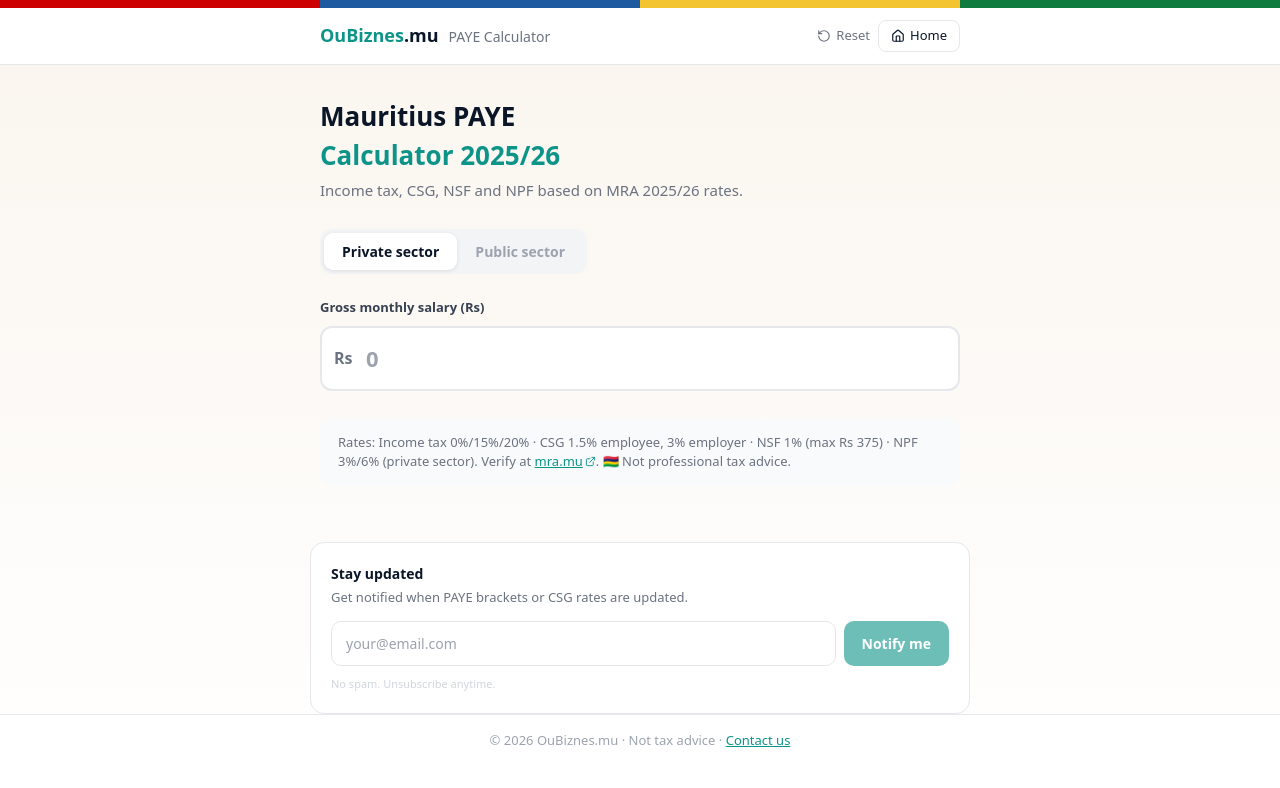
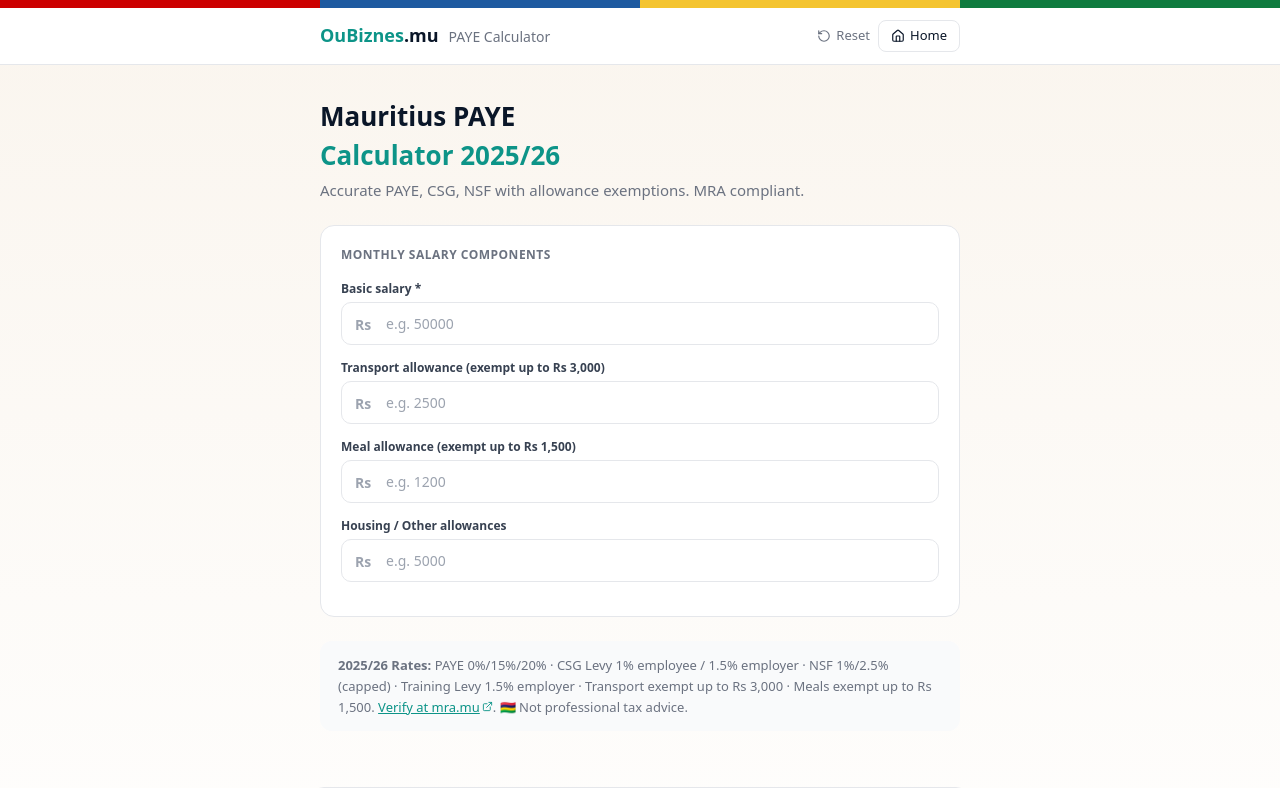
Before and after one commit to pravish1922-ctrl/oubiznes, a Next.js app: page /paye in a window 1280 px wide. Shown: the top 788 px of the page. Built offline with nearby package versions, Linux system fonts and the light colour scheme.

Commit message:
Update page.jsx

```diff
--- a/app/paye/page.jsx
+++ b/app/paye/page.jsx
@@ -1,7 +1,7 @@
 "use client";
 import { useState } from "react";
 import Link from "next/link";
-import { Home, RotateCcw, ExternalLink } from "lucide-react";
+import { Home, RotateCcw, ExternalLink, ChevronDown, ChevronUp } from "lucide-react";
 import EmailCapture from "@/components/EmailCapture";
 
 const NAVY = "#0A1628";
@@ -10,57 +10,105 @@
 const GREEN = "#0F7B3F";
 const BLUE = "#1E5AA0";
 
-// MRA 2025-26 income tax brackets (monthly)
-const BRACKETS = [
-  { limit: 25000, rate: 0 },      // 0% up to Rs 25,000/month (Rs 300K/year)
-  { limit: 83333, rate: 0.15 },   // 15% up to Rs 83,333/month (Rs 1M/year)
-  { limit: Infinity, rate: 0.20 },// 20% above
+// MRA 2025-26 PAYE TAX BRACKETS (Monthly) — effective 1 July 2025
+const PAYE_BRACKETS = [
+  { limit: 38462, rate: 0 },        // 0% up to Rs 38,462/month (exempt threshold)
+  { limit: 83333, rate: 0.15 },     // 15% from Rs 38,463 to Rs 83,333
+  { limit: Infinity, rate: 0.20 },  // 20% above Rs 83,333
 ];
 
-// CSG rates 2025-26 (employee)
-const CSG_EMPLOYEE = 0.015; // 1.5% of basic salary
-const CSG_EMPLOYER = 0.03;  // 3% of basic salary
-const NSF_EMPLOYEE = 0.01;  // 1% (max Rs 375/month)
-const NSF_MAX = 375;
-const FSC_RATE = 0.005; // 0.5% financial services
-const NPF_EMPLOYEE = 0.03; // 3% NPF (private sector)
-const NPF_EMPLOYER = 0.06; // 6% NPF employer
+// Social contributions 2025/26
+const CSG_EMPLOYEE = 0.01;  // CSG/NCS Employee 1% (levy on basic salary)
+const CSG_EMPLOYER = 0.015; // CSG/NCS Employer 1.5% (levy on basic salary)
+const NSF_EMPLOYEE = 0.01;  // NSF Employee 1% on basic salary
+const NSF_EMPLOYER = 0.025; // NSF Employer 2.5% on basic salary
+const TRAINING_LEVY = 0.015; // Training Levy 1.5% employer on basic salary
 
-function calcPAYE(grossMonthly) {
+// NSF min/max ceilings 2025/26
+const NSF_MIN = 5250;   // Minimum insurable salary
+const NSF_MAX = 69200;  // Maximum insurable salary (as of July 2025)
+
+// Allowance exemptions
+const TRANSPORT_EXEMPT = 3000;  // Transport allowance exempt
+const MEAL_EXEMPT = 1500;       // Meal allowance exempt
+
+function calcPAYE(taxable) {
+  if (taxable <= 0) return 0;
   let tax = 0;
-  let remaining = grossMonthly;
+  let remaining = taxable;
   let prevLimit = 0;
-  for (const bracket of BRACKETS) {
+  for (const bracket of PAYE_BRACKETS) {
     if (remaining <= 0) break;
     const bandSize = bracket.limit - prevLimit;
-    const taxable = Math.min(remaining, bandSize);
-    tax += taxable * bracket.rate;
-    remaining -= taxable;
+    const taxable_in_band = Math.min(remaining, bandSize);
+    tax += taxable_in_band * bracket.rate;
+    remaining -= taxable_in_band;
     prevLimit = bracket.limit;
   }
   return tax;
 }
 
+function capNSF(basic, amount) {
+  // NSF contributions are capped at the ceiling
+  const cappedBasic = Math.min(Math.max(basic, NSF_MIN), NSF_MAX);
+  return cappedBasic * amount;
+}
+
 export default function PAYECalculator() {
-  const [gross, setGross] = useState("");
-  const [employeeType, setEmployeeType] = useState("private"); // private | public
+  const [basic, setBasic] = useState("");
+  const [transport, setTransport] = useState("");
+  const [meals, setMeals] = useState("");
+  const [housing, setHousing] = useState("");
+  const [employeeType, setEmployeeType] = useState("private");
+  const [showAdvanced, setShowAdvanced] = useState(false);
 
-  const grossNum = parseFloat(gross.replace(/,/g, "")) || 0;
+  const basicNum = parseFloat(basic.replace(/,/g, "")) || 0;
+  const transportNum = parseFloat(transport.replace(/,/g, "")) || 0;
+  const mealsNum = parseFloat(meals.replace(/,/g, "")) || 0;
+  const housingNum = parseFloat(housing.replace(/,/g, "")) || 0;
 
-  const paye = calcPAYE(grossNum);
-  const csgEmployee = grossNum * CSG_EMPLOYEE;
-  const csgEmployer = grossNum * CSG_EMPLOYER;
-  const nsfEmployee = Math.min(grossNum * NSF_EMPLOYEE, NSF_MAX);
-  const npfEmployee = employeeType === "private" ? grossNum * NPF_EMPLOYEE : 0;
-  const npfEmployer = employeeType === "private" ? grossNum * NPF_EMPLOYER : 0;
+  // Gross = all components
+  const grossMonthly = basicNum + transportNum + mealsNum + housingNum;
 
-  const totalDeductions = paye + csgEmployee + nsfEmployee + npfEmployee;
-  const netPay = grossNum - totalDeductions;
-  const totalEmployerCost = grossNum + csgEmployer + npfEmployer;
+  // Exempt allowances
+  const transportExempt = Math.min(transportNum, TRANSPORT_EXEMPT);
+  const mealExempt = Math.min(mealsNum, MEAL_EXEMPT);
+  const transportTaxable = Math.max(transportNum - TRANSPORT_EXEMPT, 0);
+  const mealTaxable = Math.max(mealsNum - MEAL_EXEMPT, 0);
+
+  // Taxable income for PAYE
+  const taxableForPAYE = basicNum + transportTaxable + mealTaxable + housingNum;
+
+  // PAYE calculation
+  const paye = calcPAYE(taxableForPAYE);
+
+  // CSG/NCS (1% employee on basic only)
+  const csgEmployee = basicNum * CSG_EMPLOYEE;
+  const csgEmployer = basicNum * CSG_EMPLOYER;
+
+  // NSF (1% employee, 2.5% employer on basic, capped)
+  const nsfEmployee = capNSF(basicNum, NSF_EMPLOYEE);
+  const nsfEmployer = capNSF(basicNum, NSF_EMPLOYER);
+
+  // Training Levy (employer only)
+  const trainingLevy = basicNum * TRAINING_LEVY;
+
+  // Total deductions for employee
+  const totalDeductions = paye + csgEmployee + nsfEmployee;
+  const netPay = grossMonthly - totalDeductions;
+
+  // Total employer cost
+  const totalEmployerCost = grossMonthly + csgEmployer + nsfEmployer + trainingLevy;
 
   const fmt = (n) => "Rs " + n.toLocaleString("en-MU", { minimumFractionDigits: 2, maximumFractionDigits: 2 });
 
-  function reset() { setGross(""); setEmployeeType("private"); }
+  function reset() {
+    setBasic("");
+    setTransport("");
+    setMeals("");
+    setHousing("");
+    setEmployeeType("private");
+  }
 
   return (
     <div style={{ background: "linear-gradient(to bottom, #FAF5EE, #fff)", colorScheme: "light", minHeight: "100vh" }}>
@@ -96,71 +144,76 @@
           <span style={{ display: "block" }}>Mauritius PAYE</span>
           <span style={{ display: "block", color: CORAL }}>Calculator 2025/26</span>
         </h1>
-        <p style={{ fontSize: 15, color: "#6b7280", marginBottom: 28 }}>
-          Income tax, CSG, NSF and NPF based on MRA 2025/26 rates.
+        <p style={{ fontSize: 15, color: "#6b7280", marginBottom: 24 }}>
+          Accurate PAYE, CSG, NSF with allowance exemptions. MRA compliant.
         </p>
 
-        {/* Employee type */}
-        <div style={{ background: "#f3f4f6", borderRadius: 12, padding: 4, display: "inline-flex", marginBottom: 24 }}>
+        {/* Input section */}
+        <div style={{ background: "#fff", border: "1.5px solid #e5e7eb", borderRadius: 14, padding: 20, marginBottom: 24 }}>
+          <label style={{ fontSize: 12, fontWeight: 700, color: "#6b7280", textTransform: "uppercase", letterSpacing: 0.5, display: "block", marginBottom: 16 }}>Monthly Salary Components</label>
+
           {[
-            { value: "private", label: "Private sector" },
-            { value: "public", label: "Public sector" },
-          ].map(m => (
-            <button
-              key={m.value}
-              onClick={() => setEmployeeType(m.value)}
-              style={{
-                padding: "8px 18px", borderRadius: 9, fontSize: 14, fontWeight: 600, cursor: "pointer", border: "none",
-                background: employeeType === m.value ? "#fff" : "transparent",
-                color: employeeType === m.value ? NAVY : "#9ca3af",
-                boxShadow: employeeType === m.value ? "0 1px 4px rgba(0,0,0,0.1)" : "none",
-              }}
-            >{m.label}</button>
-          ))}
-        </div>
-
-        {/* Gross salary input */}
-        <div style={{ marginBottom: 28 }}>
-          <label style={{ fontSize: 13, fontWeight: 700, color: "#374151", display: "block", marginBottom: 8 }}>
-            Gross monthly salary (Rs)
-          </label>
+            { key: "basic", label: "Basic salary *", placeholder: "e.g. 50000" },
+            { key: "transport", label: "Transport allowance (exempt up to Rs 3,000)", placeholder: "e.g. 2500" },
+            { key: "meals", label: "Meal allowance (exempt up to Rs 1,500)", placeholder: "e.g. 1200" },
+            { key: "housing", label: "Housing / Other allowances", placeholder: "e.g. 5000" },
+          ].map(f => (
+            <div key={f.key} style={{ marginBottom: 14 }}>
+              <label style={{ fontSize: 12, fontWeight: 600, color: "#374151", display: "block", marginBottom: 4 }}>{f.label}</label>
               <div style={{ position: "relative" }}>
-            <span style={{ position: "absolute", left: 14, top: "50%", transform: "translateY(-50%)", fontWeight: 700, color: "#6b7280" }}>Rs</span>
+                <span style={{ position: "absolute", left: 14, top: "50%", transform: "translateY(-50%)", fontWeight: 600, color: "#9ca3af", fontSize: 14 }}>Rs</span>
                 <input
                   type="number"
-              value={gross}
-              onChange={e => setGross(e.target.value)}
-              placeholder="0"
-              style={{ width: "100%", padding: "14px 14px 14px 44px", fontSize: 22, fontWeight: 700, border: "2px solid #e5e7eb", borderRadius: 12, outline: "none", color: NAVY, boxSizing: "border-box" }}
+                  value={f.key === "basic" ? basic : f.key === "transport" ? transport : f.key === "meals" ? meals : housing}
+                  onChange={e => {
+                    if (f.key === "basic") setBasic(e.target.value);
+                    else if (f.key === "transport") setTransport(e.target.value);
+                    else if (f.key === "meals") setMeals(e.target.value);
+                    else setHousing(e.target.value);
+                  }}
+                  placeholder={f.placeholder}
+                  style={{ width: "100%", padding: "10px 14px 10px 44px", fontSize: 14, border: "1.5px solid #e5e7eb", borderRadius: 10, outline: "none", color: NAVY, boxSizing: "border-box" }}
                   onFocus={e => (e.target.style.borderColor = CORAL)}
                   onBlur={e => (e.target.style.borderColor = "#e5e7eb")}
                 />
               </div>
             </div>
+          ))}
+        </div>
 
-        {grossNum > 0 && (
+        {grossMonthly > 0 && (
           <div style={{ display: "flex", flexDirection: "column", gap: 14 }}>
-            {/* Employee view */}
+            {/* Employee payslip */}
             <div style={{ background: "#fff", border: "2px solid #e5e7eb", borderRadius: 16, overflow: "hidden" }}>
               <div style={{ background: NAVY, padding: "14px 20px" }}>
                 <p style={{ color: "#9ca3af", fontSize: 12, margin: 0, fontWeight: 600, letterSpacing: "0.05em" }}>EMPLOYEE — MONTHLY PAYSLIP</p>
               </div>
               <div style={{ padding: "20px" }}>
                 {[
-                  { label: "Gross salary", value: fmt(grossNum), sub: "", highlight: false },
-                  { label: "Income Tax (PAYE)", value: `- ${fmt(paye)}`, sub: `${grossNum <= 25000 ? "0%" : grossNum <= 83333 ? "15%" : "15–20%"} bracket`, highlight: false, color: CORAL },
-                  { label: "CSG (employee 1.5%)", value: `- ${fmt(csgEmployee)}`, sub: "", highlight: false, color: CORAL },
-                  { label: "NSF (employee 1%)", value: `- ${fmt(nsfEmployee)}`, sub: nsfEmployee === NSF_MAX ? "capped at Rs 375" : "", highlight: false, color: CORAL },
-                  ...(employeeType === "private" ? [{ label: "NPF (employee 3%)", value: `- ${fmt(npfEmployee)}`, sub: "", highlight: false, color: CORAL }] : []),
-                  { label: "Total deductions", value: `- ${fmt(totalDeductions)}`, sub: "", highlight: false, color: "#374151" },
-                  { label: "NET PAY", value: fmt(netPay), sub: "", highlight: true },
-                ].map(row => (
-                  <div key={row.label} style={{ display: "flex", justifyContent: "space-between", alignItems: "center", padding: "10px 0", borderBottom: "1px solid #f3f4f6" }}>
+                  { label: "Basic salary", value: fmt(basicNum), sub: "", bold: false },
+                  { label: "Transport allowance", value: fmt(transportNum), sub: `(${fmt(transportExempt)} exempt)`, bold: false },
+                  { label: "Meal allowance", value: fmt(mealsNum), sub: `(${fmt(mealExempt)} exempt)`, bold: false },
+                  { label: "Housing / Other", value: fmt(housingNum), sub: "", bold: false },
+                  { label: "GROSS MONTHLY", value: fmt(grossMonthly), sub: "", bold: true, line: true },
+                  { label: "Income Tax (PAYE)", value: `- ${fmt(paye)}`, sub: `on Rs ${fmt(taxableForPAYE)} taxable`, bold: false, color: CORAL },
+                  { label: "CSG Levy (1%)", value: `- ${fmt(csgEmployee)}`, sub: "on basic only", bold: false, color: CORAL },
+                  { label: "NSF (1%)", value: `- ${fmt(nsfEmployee)}`, sub: `on basic, capped at Rs ${NSF_MAX.toLocaleString()}`, bold: false, color: CORAL },
+                  { label: "Total deductions", value: `- ${fmt(totalDeductions)}`, sub: "", bold: false },
+                  { label: "NET PAY", value: fmt(netPay), sub: "", bold: true, highlight: true },
+                ].map((row, i) => (
+                  <div key={i} style={{
+                    display: "flex",
+                    justifyContent: "space-between",
+                    alignItems: "center",
+                    padding: "10px 0",
+                    borderBottom: row.line ? `2px solid ${CORAL}` : "1px solid #f3f4f6",
+                    marginBottom: row.line ? 8 : 0,
+                  }}>
                     <div>
-                      <span style={{ fontSize: 14, color: "#6b7280" }}>{row.label}</span>
-                      {row.sub && <span style={{ fontSize: 11, color: "#9ca3af", marginLeft: 6 }}>{row.sub}</span>}
+                      <span style={{ fontSize: row.bold ? 15 : 14, fontWeight: row.bold ? 700 : 500, color: "#374151" }}>{row.label}</span>
+                      {row.sub && <span style={{ fontSize: 11, color: "#9ca3af", marginLeft: 8 }}>{row.sub}</span>}
                     </div>
-                    <span style={{ fontSize: row.highlight ? 22 : 16, fontWeight: row.highlight ? 800 : 600, color: row.color || (row.highlight ? NAVY : "#374151") }}>
+                    <span style={{ fontSize: row.highlight ? 22 : row.bold ? 16 : 14, fontWeight: row.bold ? 800 : 600, color: row.color || (row.highlight ? NAVY : "#374151") }}>
                       {row.value}
                     </span>
                   </div>
@@ -172,32 +225,72 @@
             <div style={{ background: "#fff", border: "1.5px solid #e5e7eb", borderRadius: 14, padding: "18px 20px" }}>
               <h3 style={{ fontSize: 14, fontWeight: 700, color: NAVY, marginBottom: 12 }}>Employer total cost</h3>
               {[
-                { label: "Gross salary", value: fmt(grossNum) },
-                { label: "CSG (employer 3%)", value: fmt(csgEmployer) },
-                ...(employeeType === "private" ? [{ label: "NPF (employer 6%)", value: fmt(npfEmployer) }] : []),
-                { label: "Total employer cost", value: fmt(totalEmployerCost), bold: true },
-              ].map(row => (
-                <div key={row.label} style={{ display: "flex", justifyContent: "space-between", padding: "7px 0", borderBottom: "1px solid #f9fafb" }}>
-                  <span style={{ fontSize: 13, color: "#6b7280" }}>{row.label}</span>
-                  <span style={{ fontSize: 14, fontWeight: row.bold ? 800 : 600, color: row.bold ? NAVY : "#374151" }}>{row.value}</span>
+                { label: "Basic salary", value: fmt(basicNum) },
+                { label: "Transport allowance", value: fmt(transportNum) },
+                { label: "Meal allowance", value: fmt(mealsNum) },
+                { label: "Housing / Other", value: fmt(housingNum) },
+                { label: "Subtotal (employee receives)", value: fmt(grossMonthly), bold: true },
+                { label: "CSG Levy — Employer (1.5%)", value: fmt(csgEmployer), sub: "on basic" },
+                { label: "NSF — Employer (2.5%)", value: fmt(nsfEmployer), sub: `on basic, capped` },
+                { label: "Training Levy (1.5%)", value: fmt(trainingLevy), sub: "on basic" },
+                { label: "TOTAL EMPLOYER COST", value: fmt(totalEmployerCost), bold: true, highlight: true },
+              ].map((row, i) => (
+                <div key={i} style={{ display: "flex", justifyContent: "space-between", padding: "8px 0", borderBottom: row.bold ? "1px solid #e5e7eb" : "none" }}>
+                  <div>
+                    <span style={{ fontSize: 13, fontWeight: row.bold ? 700 : 500, color: "#6b7280" }}>{row.label}</span>
+                    {row.sub && <span style={{ fontSize: 11, color: "#9ca3af", marginLeft: 6 }}>{row.sub}</span>}
+                  </div>
+                  <span style={{ fontSize: 14, fontWeight: row.bold ? 800 : 600, color: row.highlight ? NAVY : "#374151" }}>{row.value}</span>
                 </div>
               ))}
             </div>
+
+            {/* Breakdown toggle */}
+            <button
+              onClick={() => setShowAdvanced(!showAdvanced)}
+              style={{ display: "flex", alignItems: "center", gap: 6, fontSize: 13, fontWeight: 600, color: CORAL, background: "none", border: "none", cursor: "pointer", padding: 0 }}
+            >
+              {showAdvanced ? <ChevronUp size={16} /> : <ChevronDown size={16} />}
+              {showAdvanced ? "Hide" : "Show"} calculation breakdown
+            </button>
+
+            {showAdvanced && (
+              <div style={{ background: "#f9fafb", border: "1px solid #e5e7eb", borderRadius: 12, padding: 16 }}>
+                <h4 style={{ fontSize: 13, fontWeight: 700, color: NAVY, marginBottom: 12 }}>Calculation details</h4>
+                <div style={{ fontSize: 13, color: "#6b7280", lineHeight: 1.8 }}>
+                  <p><strong>Taxable income for PAYE:</strong></p>
+                  <p style={{ marginLeft: 12, fontSize: 12 }}>
+                    Basic ({fmt(basicNum)}) + Taxable transport ({fmt(transportTaxable)}) + Taxable meals ({fmt(mealTaxable)}) + Housing ({fmt(housingNum)}) = {fmt(taxableForPAYE)}
+                  </p>
+                  <p style={{ marginTop: 8 }}><strong>Tax brackets applied:</strong></p>
+                  <p style={{ marginLeft: 12, fontSize: 12 }}>
+                    {taxableForPAYE <= 38462 ? `Rs 0 (below exemption threshold of Rs 38,462)` :
+                     taxableForPAYE <= 83333 ? `15% on Rs ${(taxableForPAYE - 38462).toLocaleString()} = Rs ${((taxableForPAYE - 38462) * 0.15).toLocaleString("en-MU", {maximumFractionDigits: 2})}` :
+                     `15% on Rs ${(83333 - 38462).toLocaleString()} + 20% on Rs ${(taxableForPAYE - 83333).toLocaleString()} = Rs ${paye.toLocaleString("en-MU", {maximumFractionDigits: 2})}`
+                    }
+                  </p>
+                  <p style={{ marginTop: 8 }}><strong>Allowance exemptions:</strong></p>
+                  <p style={{ marginLeft: 12, fontSize: 12 }}>
+                    Transport: Rs {transportNum.toLocaleString()} provided, Rs {TRANSPORT_EXEMPT.toLocaleString()} exempt, Rs {transportTaxable.toLocaleString()} taxable<br/>
+                    Meals: Rs {mealsNum.toLocaleString()} provided, Rs {MEAL_EXEMPT.toLocaleString()} exempt, Rs {mealTaxable.toLocaleString()} taxable
+                  </p>
+                </div>
+              </div>
+            )}
           </div>
         )}
 
         <div style={{ marginTop: 24, background: "#f9fafb", borderRadius: 12, padding: "14px 18px" }}>
-          <p style={{ fontSize: 13, color: "#6b7280" }}>
-            Rates: Income tax 0%/15%/20% · CSG 1.5% employee, 3% employer · NSF 1% (max Rs 375) · NPF 3%/6% (private sector).{" "}
-            Verify at{" "}
+          <p style={{ fontSize: 13, color: "#6b7280", lineHeight: 1.6 }}>
+            <strong>2025/26 Rates:</strong> PAYE 0%/15%/20% · CSG Levy 1% employee / 1.5% employer · NSF 1%/2.5% (capped) · Training Levy 1.5% employer · Transport exempt up to Rs 3,000 · Meals exempt up to Rs 1,500.{" "}
             <a href="https://www.mra.mu/" target="_blank" rel="noopener noreferrer" style={{ color: CORAL, textDecoration: "underline", display: "inline-flex", alignItems: "center", gap: 2 }}>
-              mra.mu <ExternalLink size={11} />
+              Verify at mra.mu <ExternalLink size={11} />
             </a>. 🇲🇺 Not professional tax advice.
           </p>
         </div>
       </div>
       <div style={{ maxWidth: 700, margin: "0 auto", padding: "0 20px" }}>
-          <EmailCapture source="/paye" message="Get notified when PAYE brackets or CSG rates are updated." />
+        <EmailCapture source="/paye" message="Get notified when PAYE brackets or contribution rates change." />
       </div>
       <footer className="bg-white border-t border-gray-200" style={{ padding: "16px 24px", textAlign: "center" }}>
         <p style={{ fontSize: 13, color: "#9ca3af" }}>
```
Lines whose indentation alone changed are shown as unchanged.
